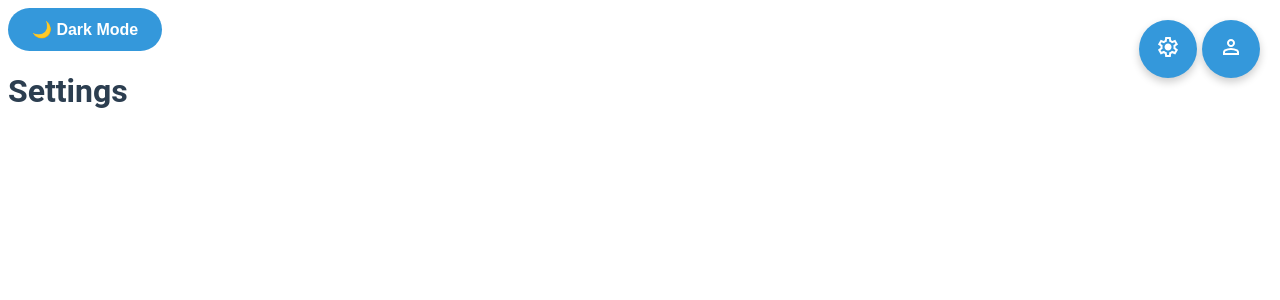
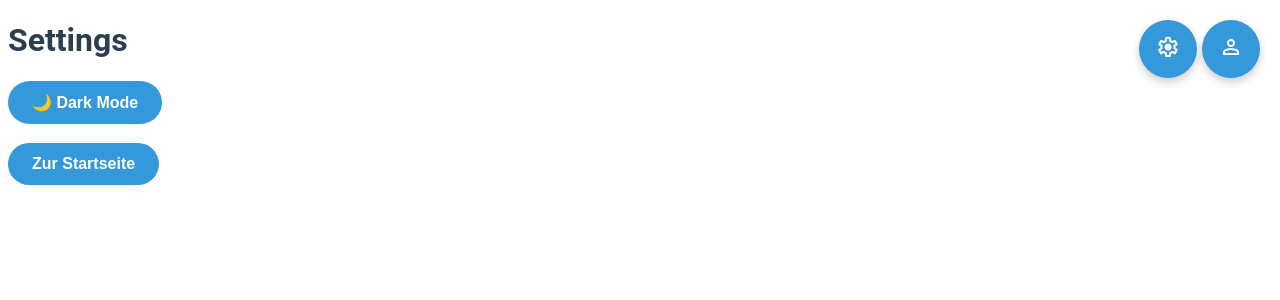
Before and after one commit to EasyBulletinBoard/BulletinBoard, a Django app: page /boards/settings/ in a window 1280 px wide. Shown: the top 300 px of the page. Run offline with Django 5.2, Linux system fonts and the light colour scheme.

Commit message:
Light/Darkmode Button in die Einstellungen verschoben

```diff
--- a/board/templates/base.html
+++ b/board/templates/base.html
@@ -18,7 +18,6 @@
             <img src="{% static 'icons/user.svg' %}" alt="Settings">
         </button>
     </div>
-    <button id="theme-toggle">{% trans "Dark Mode" %}</button>
     <div class="container">
         {% block content %}{% endblock %}
     </div>
--- a/board/templates/board/create_card.html
+++ b/board/templates/board/create_card.html
@@ -1,4 +1,3 @@
-
 {% extends "base.html" %}
 
 {% block title %}Create Card{% endblock %}
--- a/board/templates/settings.html
+++ b/board/templates/settings.html
@@ -1,8 +1,10 @@
 {% extends "base.html" %}
-
+{% load i18n %}
 {% block title %}Welcome!{% endblock %}
-
 {% block content %}
     <h1>Settings</h1>
-
+    <button id="theme-toggle">{% trans "Dark Mode" %}</button>
+    <br>
+    <br>
+    <a href="/"><button>Zur Startseite</button></a>
 {% endblock %}
--- a/static/js/settings.js
+++ b/static/js/settings.js
@@ -1,6 +1,5 @@
 document.addEventListener('DOMContentLoaded', function() {
     const settingsButton = document.getElementById('settings_btn');
-
     settingsButton.addEventListener('click', function() {
         window.location.href = '/boards/settings';
     });
```
